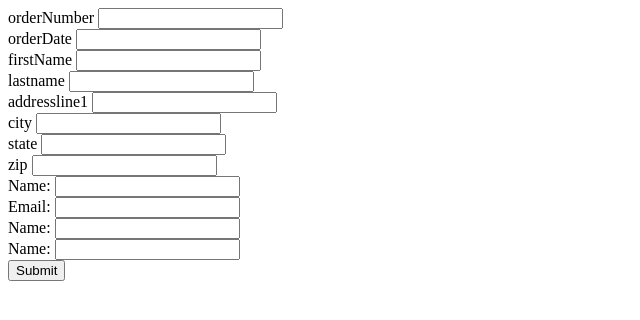
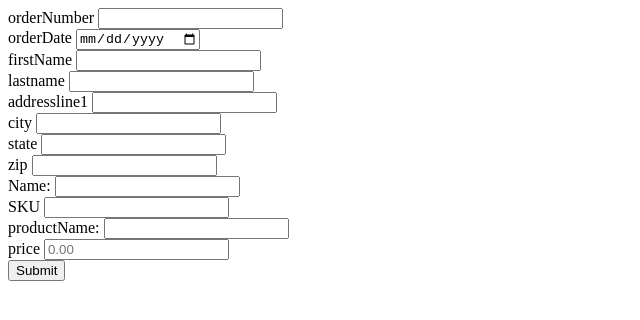
Before and after one commit to laynex31/storefront, a website: page app/public/index.html in a window 1280 px wide. Shown: the whole page, without its empty margins (0-640 px from the left). Drawn offline with Linux system fonts and the light colour scheme.

Commit message:
form page can now submit to db successfully

```diff
--- a/app/public/index.html
+++ b/app/public/index.html
@@ -18,7 +18,7 @@
         </div>
         <div>
             <label for="orderDate">orderDate</label>
-            <input type="datetime" id="orderDate" name="orderDate" required>
+            <input type="date" id="orderDate" name="orderDate" required>
         </div>
         <div>
             <label for="firstName">firstName</label>
@@ -49,16 +49,16 @@
             <input type="text" id="country" name="country" required>
         </div>
         <div>
-            <label for="email">Email:</label>
-            <input type="email" id="email" name="email" required>
+            <label for="SKU">SKU</label>
+            <input type="text" id="SKU" name="SKU" required>
         </div>
          <div>
-            <label for="country">Name:</label>
-            <input type="text" id="country" name="country" required>
+            <label for="productName">productName:</label>
+            <input type="text" id="productName" name="productName" required>
         </div>
          <div>
-            <label for="country">Name:</label>
-            <input type="text" id="country" name="country" required>
+            <label for="price">price</label>
+            <input type="number" id="price" name="price" min="0" step="0.01" placeholder="0.00">
         </div>
         <button type="submit">Submit</button>
     </form>
--- a/database.js
+++ b/database.js
@@ -42,7 +42,8 @@ export async function createOrder(orderNumber, orderDate, orderStatus, firstName
   return result;
 }
 
-export async function createOrderForm(orderNumber, orderDate, orderStatus, firstName, lastName, addressline1, city, states, postalcode, country, SKU, productName, price) {
+export async function createOrderForm({ orderNumber, orderDate, orderStatus, firstName, lastName, addressline1, city, states, postalcode, country, SKU, productName, price }) {
+  console.log(this)
   const [result] = await pool.query(
     `INSERT INTO Orders (
       orderNumber, orderDate, orderStatus, firstName, lastName,
```
Also changed, not shown: server.js (+7 -3 lines).
